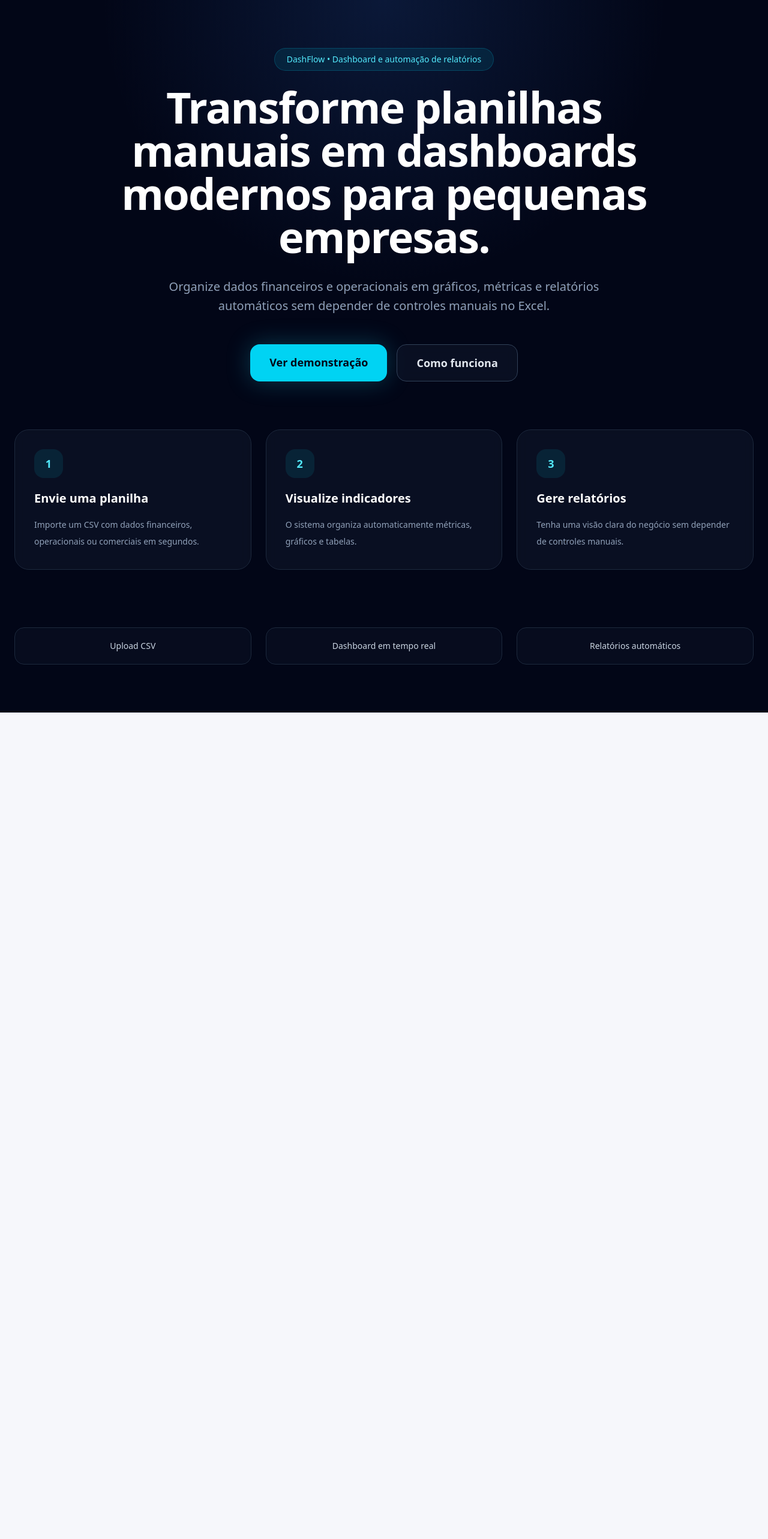
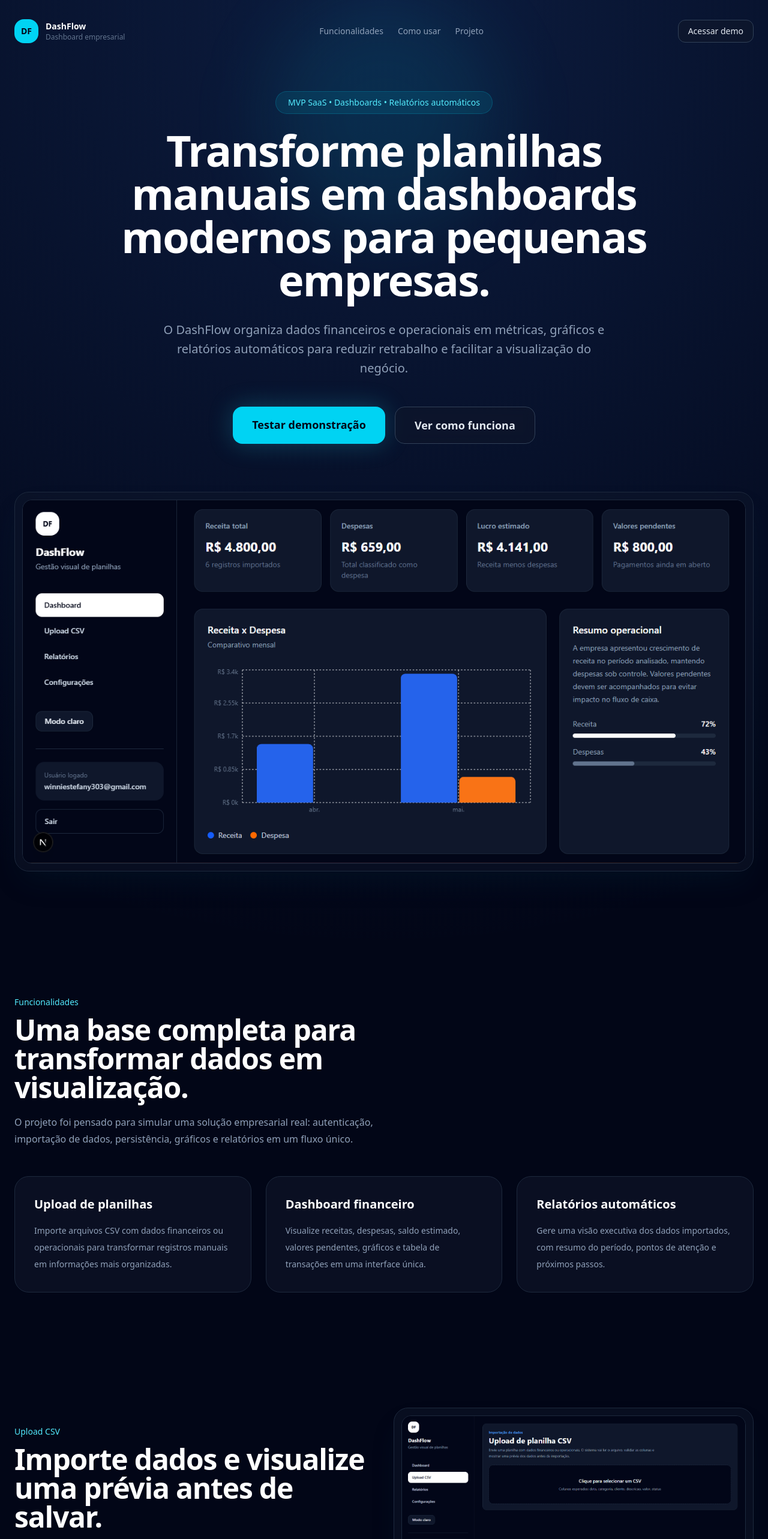
Before and after one commit to winnie-s3/dashflow, a Next.js app: page / in a window 1280 px wide. Shown: the top 2566 px of the page at 60% size. Before the commit the page ends 1188 px from the top, so only its background shows below. Built offline with nearby package versions, Linux system fonts and the light colour scheme.

Commit message:
feat: improve landing page with project showcase

```diff
--- a/src/app/page.tsx
+++ b/src/app/page.tsx
@@ -1,90 +1,299 @@
+const features = [
+  {
+    title: "Upload de planilhas",
+    text: "Importe arquivos CSV com dados financeiros ou operacionais para transformar registros manuais em informações mais organizadas.",
+  },
+  {
+    title: "Dashboard financeiro",
+    text: "Visualize receitas, despesas, saldo estimado, valores pendentes, gráficos e tabela de transações em uma interface única.",
+  },
+  {
+    title: "Relatórios automáticos",
+    text: "Gere uma visão executiva dos dados importados, com resumo do período, pontos de atenção e próximos passos.",
+  },
+];
+
+const steps = [
+  {
+    title: "Crie uma conta",
+    text: "Acesse o DashFlow com login seguro e mantenha seus dados separados por usuário.",
+  },
+  {
+    title: "Importe um CSV",
+    text: "Envie uma planilha com os dados que deseja visualizar. O sistema valida as informações antes da importação.",
+  },
+  {
+    title: "Acompanhe os indicadores",
+    text: "Depois da importação, o dashboard organiza os dados em cards, gráficos, tabela e relatório automático.",
+  },
+];
+
+const stack = ["Next.js", "TypeScript", "Tailwind CSS", "Supabase", "PostgreSQL", "Recharts"];
+
 export default function Home() {
   return (
     <main className="relative min-h-screen overflow-hidden bg-[#020617] text-white">
-      <div className="absolute inset-0 bg-[radial-gradient(circle_at_top,rgba(59,130,246,0.15),transparent_35%)]" />
+      <div className="absolute inset-0 bg-[radial-gradient(circle_at_top,rgba(59,130,246,0.18),transparent_34%)]" />
+      <div className="absolute left-1/2 top-0 h-96 w-96 -translate-x-1/2 rounded-full bg-cyan-400/10 blur-3xl" />
 
-      <section className="relative mx-auto flex min-h-screen max-w-7xl flex-col items-center justify-center px-6 py-20 text-center">
-        <div className="mb-6 rounded-full border border-cyan-400/20 bg-cyan-400/10 px-5 py-2 text-sm font-medium text-cyan-300 backdrop-blur-sm">
-          DashFlow • Dashboard e automação de relatórios
+      <section className="relative mx-auto max-w-7xl px-6 py-8">
+        <header className="flex items-center justify-between gap-4">
+          <a href="/" className="flex items-center gap-3">
+            <div className="flex h-10 w-10 items-center justify-center rounded-2xl bg-cyan-400 text-sm font-black text-slate-950">
+              DF
             </div>
 
-        <h1 className="max-w-5xl text-5xl font-black tracking-tight text-white md:text-7xl">
+            <div>
+              <p className="text-sm font-bold text-white">DashFlow</p>
+              <p className="text-xs text-slate-500">Dashboard empresarial</p>
+            </div>
+          </a>
+
+          <nav className="hidden items-center gap-6 text-sm text-slate-400 md:flex">
+            <a href="#funcionalidades" className="hover:text-white">
+              Funcionalidades
+            </a>
+            <a href="#como-usar" className="hover:text-white">
+              Como usar
+            </a>
+            <a href="#projeto" className="hover:text-white">
+              Projeto
+            </a>
+          </nav>
+
+          <a
+            href="/login"
+            className="rounded-xl border border-slate-700 bg-slate-900/70 px-4 py-2 text-sm font-medium text-slate-200 transition hover:border-cyan-400/40 hover:bg-slate-800"
+          >
+            Acessar demo
+          </a>
+        </header>
+
+        <section className="flex min-h-[calc(100vh-72px)] flex-col items-center justify-center py-20 text-center">
+          <div className="mb-6 rounded-full border border-cyan-400/20 bg-cyan-400/10 px-5 py-2 text-sm font-medium text-cyan-300 backdrop-blur-sm">
+            MVP SaaS • Dashboards • Relatórios automáticos
+          </div>
+
+          <h1 className="max-w-5xl text-4xl font-black tracking-tight text-white sm:text-5xl md:text-7xl">
             Transforme planilhas manuais em dashboards modernos para pequenas
             empresas.
           </h1>
 
-        <p className="mt-8 max-w-3xl text-lg leading-8 text-slate-400 md:text-xl">
-          Organize dados financeiros e operacionais em gráficos, métricas e
-          relatórios automáticos sem depender de controles manuais no Excel.
+          <p className="mt-8 max-w-3xl text-base leading-8 text-slate-400 sm:text-lg md:text-xl">
+            O DashFlow organiza dados financeiros e operacionais em métricas,
+            gráficos e relatórios automáticos para reduzir retrabalho e facilitar
+            a visualização do negócio.
           </p>
 
-        <div className="mt-12 flex flex-col gap-4 sm:flex-row">
+          <div className="mt-12 flex w-full flex-col justify-center gap-4 sm:w-auto sm:flex-row">
             <a
-            href="/dashboard"
+              href="/login"
               className="rounded-2xl bg-cyan-400 px-8 py-4 text-lg font-semibold text-slate-950 shadow-[0_0_40px_rgba(34,211,238,0.25)] transition hover:scale-[1.02] hover:bg-cyan-300"
             >
-            Ver demonstração
+              Testar demonstração
             </a>
 
             <a
-            href="#como-funciona"
+              href="#como-usar"
               className="rounded-2xl border border-slate-700 bg-slate-900/60 px-8 py-4 text-lg font-semibold text-slate-200 backdrop-blur-sm transition hover:border-slate-500 hover:bg-slate-800"
             >
-            Como funciona
+              Ver como funciona
             </a>
           </div>
 
-        <div className="mt-20 grid w-full gap-6 text-left md:grid-cols-3">
-          {[
-            {
-              title: "1. Envie uma planilha",
-              text: "Importe um CSV com dados financeiros, operacionais ou comerciais em segundos.",
-            },
-            {
-              title: "2. Visualize indicadores",
-              text: "O sistema organiza automaticamente métricas, gráficos e tabelas.",
-            },
-            {
-              title: "3. Gere relatórios",
-              text: "Tenha uma visão clara do negócio sem depender de controles manuais.",
-            },
-          ].map((item) => (
-            <div
-              key={item.title}
-              className="group rounded-3xl border border-slate-800 bg-slate-900/60 p-8 backdrop-blur-sm transition hover:-translate-y-1 hover:border-cyan-400/30 hover:bg-slate-900"
+          <div className="mt-20 w-full rounded-3xl border border-slate-800 bg-slate-900/50 p-3 shadow-2xl shadow-cyan-950/20 backdrop-blur-sm">
+            <img
+              src="/screenshots/dashboard-overview-dark.png"
+              alt="Dashboard do DashFlow"
+              className="w-full rounded-2xl border border-slate-800"
+            />
+          </div>
+        </section>
+      </section>
+
+      <section
+        id="funcionalidades"
+        className="relative mx-auto max-w-7xl px-6 py-24"
       >
-              <div className="mb-5 flex h-12 w-12 items-center justify-center rounded-2xl bg-cyan-400/10 text-cyan-300">
-                <span className="text-lg font-bold">
-                  {item.title.split(".")[0]}
-                </span>
+        <div className="max-w-2xl">
+          <p className="text-sm font-medium text-cyan-300">Funcionalidades</p>
+
+          <h2 className="mt-3 text-3xl font-bold tracking-tight text-white md:text-5xl">
+            Uma base completa para transformar dados em visualização.
+          </h2>
+
+          <p className="mt-5 text-sm leading-7 text-slate-400 md:text-base">
+            O projeto foi pensado para simular uma solução empresarial real:
+            autenticação, importação de dados, persistência, gráficos e
+            relatórios em um fluxo único.
+          </p>
         </div>
 
-              <h2 className="text-xl font-semibold text-white">
-                {item.title.replace(/^\d+\.\s*/, "")}
-              </h2>
+        <div className="mt-12 grid gap-6 md:grid-cols-3">
+          {features.map((feature) => (
+            <div
+              key={feature.title}
+              className="rounded-3xl border border-slate-800 bg-slate-900/60 p-8 transition hover:-translate-y-1 hover:border-cyan-400/30 hover:bg-slate-900"
+            >
+              <h3 className="text-xl font-semibold text-white">
+                {feature.title}
+              </h3>
 
               <p className="mt-4 text-sm leading-7 text-slate-400">
-                {item.text}
+                {feature.text}
               </p>
             </div>
           ))}
         </div>
+      </section>
 
-        <div className="mt-24 grid w-full gap-6 md:grid-cols-3">
-          {[
-            "Upload CSV",
-            "Dashboard em tempo real",
-            "Relatórios automáticos",
-          ].map((item) => (
+      <section className="relative mx-auto grid max-w-7xl gap-8 px-6 py-24 lg:grid-cols-2 lg:items-center">
+        <div>
+          <p className="text-sm font-medium text-cyan-300">Upload CSV</p>
+
+          <h2 className="mt-3 text-3xl font-bold tracking-tight text-white md:text-5xl">
+            Importe dados e visualize uma prévia antes de salvar.
+          </h2>
+
+          <p className="mt-5 text-sm leading-7 text-slate-400 md:text-base">
+            A etapa de upload valida o arquivo, mostra os registros encontrados
+            e permite confirmar a importação antes de enviar os dados para o
+            banco.
+          </p>
+        </div>
+
+        <div className="rounded-3xl border border-slate-800 bg-slate-900/50 p-3 shadow-2xl shadow-cyan-950/20">
+          <img
+            src="/screenshots/upload-preview.png"
+            alt="Tela de upload CSV do DashFlow"
+            className="w-full rounded-2xl border border-slate-800"
+          />
+        </div>
+      </section>
+
+      <section
+        id="como-usar"
+        className="relative mx-auto max-w-7xl px-6 py-24"
+      >
+        <div className="mx-auto max-w-2xl text-center">
+          <p className="text-sm font-medium text-cyan-300">Como usar</p>
+
+          <h2 className="mt-3 text-3xl font-bold tracking-tight text-white md:text-5xl">
+            Um fluxo simples para sair da planilha e chegar no dashboard.
+          </h2>
+        </div>
+
+        <div className="mt-12 grid gap-6 md:grid-cols-3">
+          {steps.map((step, index) => (
             <div
-              key={item}
-              className="rounded-2xl border border-slate-800 bg-slate-900/40 px-6 py-5 text-sm font-medium text-slate-300 backdrop-blur-sm"
+              key={step.title}
+              className="rounded-3xl border border-slate-800 bg-slate-900/60 p-8"
             >
-              {item}
+              <div className="mb-5 flex h-12 w-12 items-center justify-center rounded-2xl bg-cyan-400/10 text-lg font-bold text-cyan-300">
+                {index + 1}
+              </div>
+
+              <h3 className="text-xl font-semibold text-white">
+                {step.title}
+              </h3>
+
+              <p className="mt-4 text-sm leading-7 text-slate-400">
+                {step.text}
+              </p>
             </div>
           ))}
         </div>
       </section>
+
+      <section className="relative mx-auto grid max-w-7xl gap-8 px-6 py-24 lg:grid-cols-2 lg:items-center">
+        <div className="rounded-3xl border border-slate-800 bg-slate-900/50 p-3 shadow-2xl shadow-cyan-950/20 lg:order-1">
+          <img
+            src="/screenshots/reports.png"
+            alt="Tela de relatórios automáticos"
+            className="w-full rounded-2xl border border-slate-800"
+          />
+        </div>
+
+        <div className="lg:order-2">
+          <p className="text-sm font-medium text-cyan-300">
+            Relatórios automáticos
+          </p>
+
+          <h2 className="mt-3 text-3xl font-bold tracking-tight text-white md:text-5xl">
+            Gere uma análise rápida a partir dos dados importados.
+          </h2>
+
+          <p className="mt-5 text-sm leading-7 text-slate-400 md:text-base">
+            Além dos gráficos, o DashFlow também apresenta um resumo executivo
+            com informações sobre receitas, despesas, pendências e saldo
+            estimado.
+          </p>
+        </div>
+      </section>
+
+      <section
+        id="projeto"
+        className="relative mx-auto max-w-7xl px-6 py-24"
+      >
+        <div className="rounded-3xl border border-slate-800 bg-slate-900/60 p-8 md:p-10">
+          <div className="grid gap-10 lg:grid-cols-2">
+            <div>
+              <p className="text-sm font-medium text-cyan-300">Projeto</p>
+
+              <h2 className="mt-3 text-3xl font-bold tracking-tight text-white md:text-5xl">
+                Construído como MVP funcional de dashboard empresarial.
+              </h2>
+
+              <p className="mt-5 text-sm leading-7 text-slate-400 md:text-base">
+                O objetivo do projeto é demonstrar um fluxo completo de produto:
+                autenticação, importação de planilhas, armazenamento dos dados,
+                dashboard, relatórios e deploy.
+              </p>
+            </div>
+
+            <div>
+              <h3 className="text-sm font-semibold uppercase tracking-[0.2em] text-slate-500">
+                Stack
+              </h3>
+
+              <div className="mt-5 flex flex-wrap gap-3">
+                {stack.map((item) => (
+                  <span
+                    key={item}
+                    className="rounded-full border border-slate-700 bg-slate-950 px-4 py-2 text-sm text-slate-300"
+                  >
+                    {item}
+                  </span>
+                ))}
+              </div>
+
+              <div className="mt-8 flex flex-col gap-4 sm:flex-row">
+                <a
+                  href="https://github.com/winnie-s3/dashflow"
+                  target="_blank"
+                  rel="noreferrer"
+                  className="rounded-2xl bg-white px-6 py-3 text-center font-semibold text-slate-950 transition hover:bg-slate-200"
+                >
+                  Ver GitHub
+                </a>
+
+                <a
+                  href="https://www.linkedin.com/in/winnie-silva"
+                  target="_blank"
+                  rel="noreferrer"
+                  className="rounded-2xl border border-slate-700 px-6 py-3 text-center font-semibold text-slate-200 transition hover:bg-slate-800"
+                >
+                  LinkedIn
+                </a>
+              </div>
+            </div>
+          </div>
+        </div>
+      </section>
+
+      <footer className="relative border-t border-slate-800 px-6 py-8 text-center text-sm text-slate-500">
+        Desenvolvido por Winnie Silva • DashFlow
+      </footer>
     </main>
   );
 }
```
Lines whose indentation alone changed are shown as unchanged.
